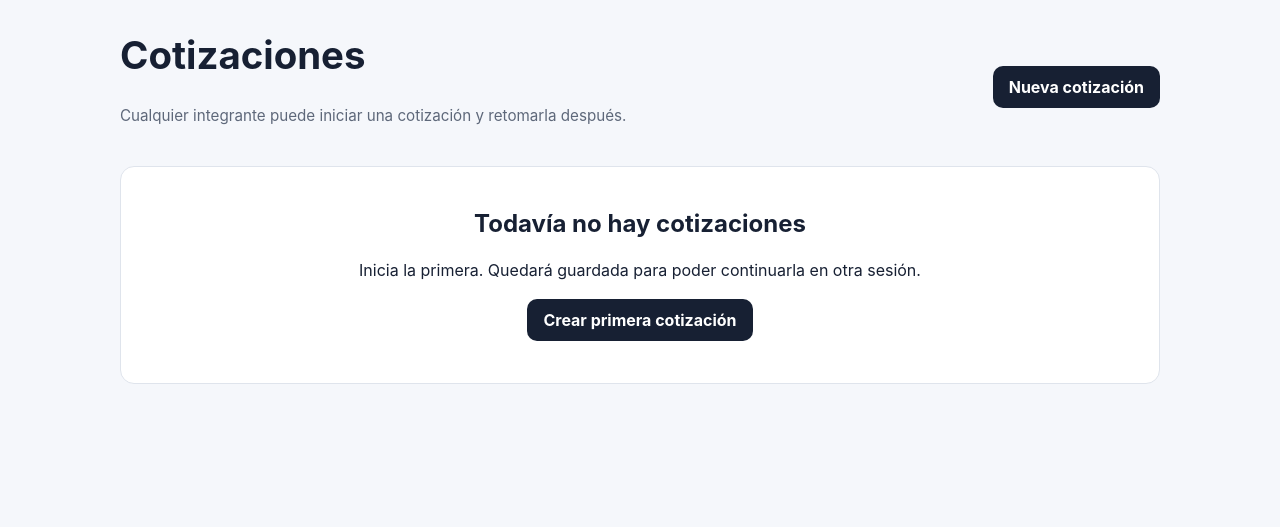
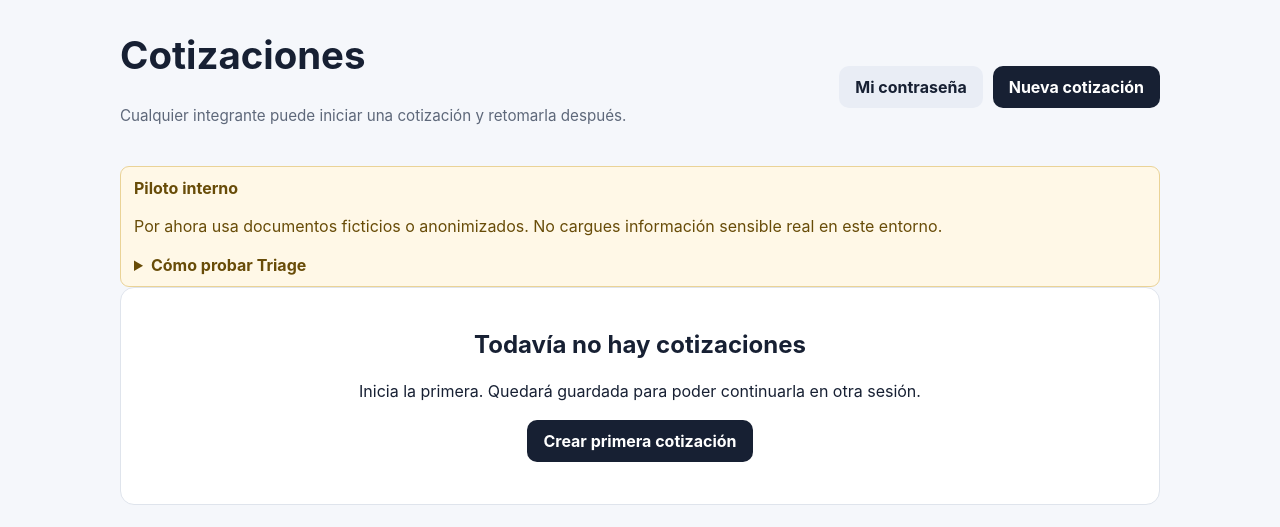
Before and after one commit to veracruzanisima-ti/sistema-triage-v2, a FastAPI app: template src/triage/templates/cotizaciones/lista.html in a window 1280 px wide. Shown: the part 65-592 px from the top of the page. Run offline with FastAPI, Linux system fonts and the light colour scheme; the template is opened without the code that fills it, so the values that code supplies are empty; parts of the project's set-up code (start-up, migrations or seed data) failed here and were passed over.

Commit message:
feat: agregar onboarding del piloto interno

```diff
--- a/src/triage/templates/cotizaciones/lista.html
+++ b/src/triage/templates/cotizaciones/lista.html
@@ -8,8 +8,28 @@
     <h1>Cotizaciones</h1>
     <p class="ayuda">Cualquier integrante puede iniciar una cotización y retomarla después.</p>
   </div>
-  <a class="boton" href="/cotizaciones/nueva">Nueva cotización</a>
+  <div class="grupo-botones">
+    <a class="boton boton-secundario" href="/mi-cuenta/contrasena">Mi contraseña</a>
+    {% if usuario.es_admin %}
+      <a class="boton boton-secundario" href="/usuarios">Usuarios</a>
+    {% endif %}
+    <a class="boton" href="/cotizaciones/nueva">Nueva cotización</a>
+  </div>
 </div>
+
+<section class="aviso">
+  <strong>Piloto interno</strong>
+  <p>Por ahora usa documentos ficticios o anonimizados. No cargues información sensible real en este entorno.</p>
+  <details>
+    <summary>Cómo probar Triage</summary>
+    <ol>
+      <li>Inicia o abre una cotización.</li>
+      <li>Agrega uno o varios documentos y espera la lectura.</li>
+      <li>Revisa y corrige lo que Triage entendió antes de guardar.</li>
+      <li>Excluye partidas restringidas cuando corresponda y prepara los productos para búsqueda.</li>
+    </ol>
+  </details>
+</section>
 
 {% if cotizaciones %}
   {% for cotizacion in cotizaciones %}
```
